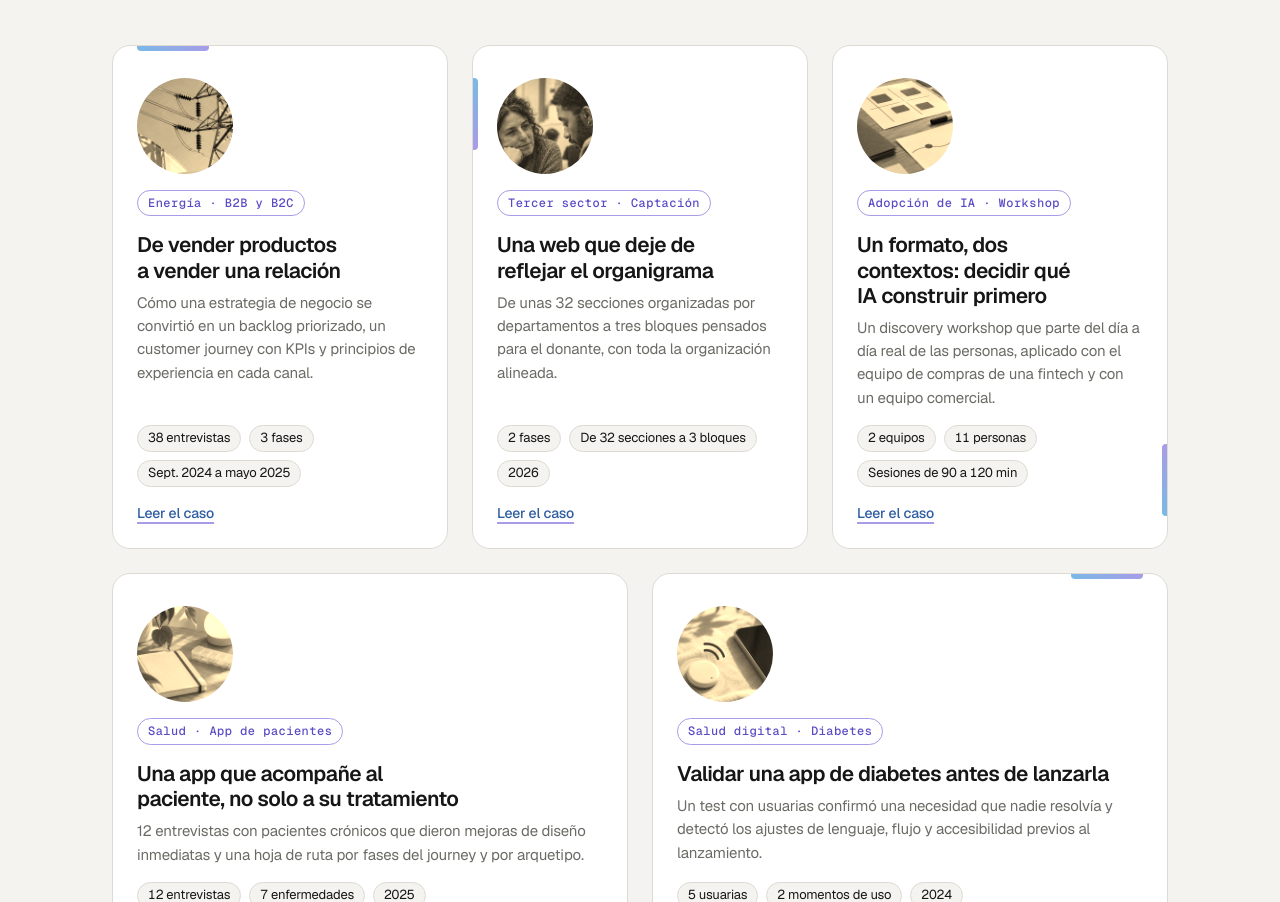
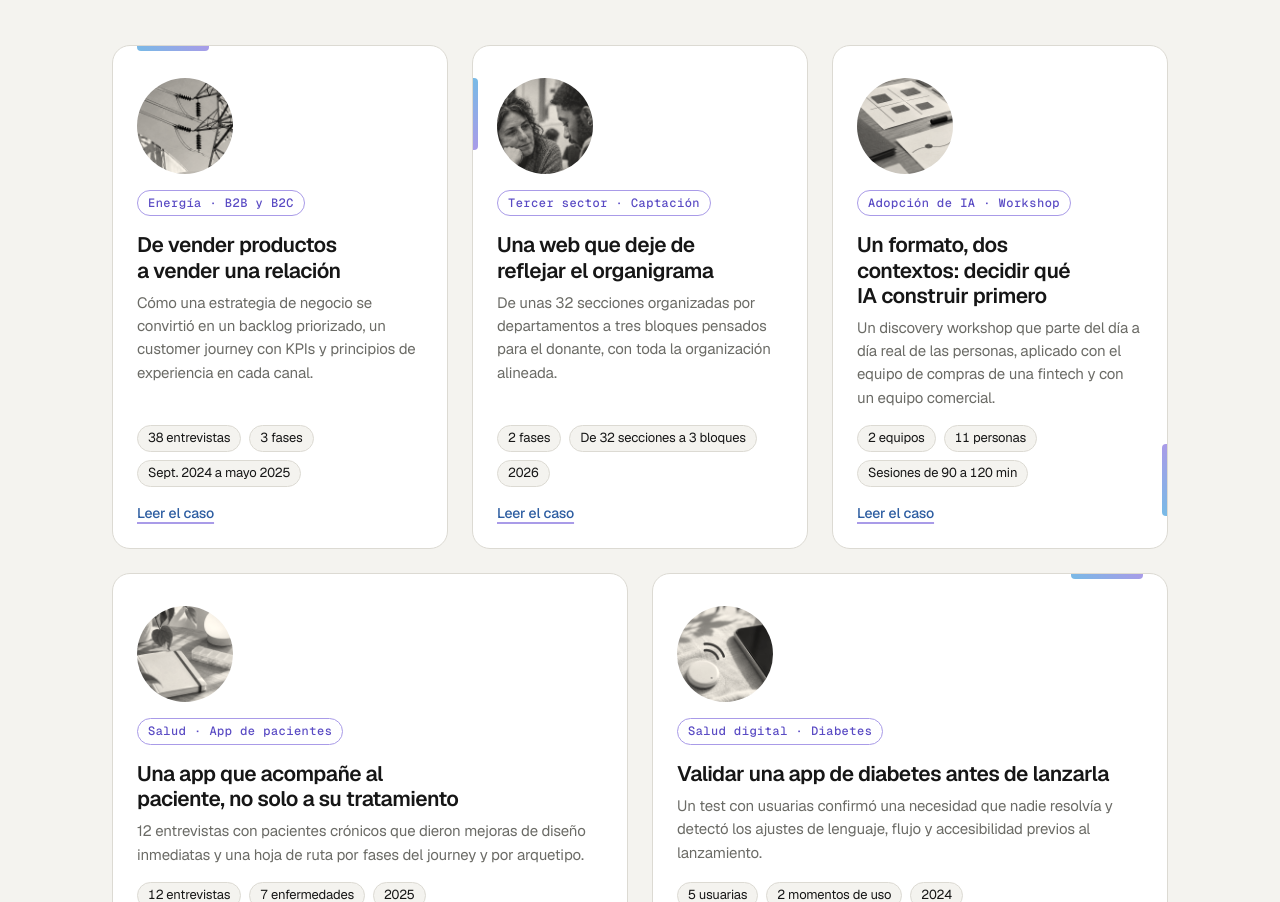
Before and after one commit to Gpunto10/web, a plain HTML site: page index.html in a window 1280 px wide. Shown: the part 2379-3281 px from the top of the page. Drawn offline with nearby package versions, Linux system fonts and the light colour scheme.

Commit message:
Fotos de casos en monocromo cálido tenue por defecto
Co-Authored-By: Claude Opus 5.5 <noreply@anthropic.com>
Claude-Session: https://claude.ai/code/session_01CQViAxg2B9hdx2x9x52D3z

```diff
--- a/index.html
+++ b/index.html
@@ -5,7 +5,7 @@
 <meta name="viewport" content="width=device-width, initial-scale=1, viewport-fit=cover">
 <title>Gema Díez · Service Designer</title>
 <meta name="description" content="Gema Díez, Service Designer estratégica. Hago que lo fragmentado funcione como un solo servicio.">
-<link rel="preconnect" href="https://fonts.googleapis.com"><link rel="preconnect" href="https://fonts.gstatic.com" crossorigin><link rel="stylesheet" href="https://fonts.googleapis.com/css2?family=Caveat:wght@500;600&family=Geist:wght@300;400;500;600;700&family=Geist+Mono:wght@500&display=swap"><link rel="stylesheet" href="styles.css?v=ba7287b1"><script>if('IntersectionObserver' in window&&!matchMedia('(prefers-reduced-motion: reduce)').matches)document.documentElement.classList.add('anim')</script>
+<link rel="preconnect" href="https://fonts.googleapis.com"><link rel="preconnect" href="https://fonts.gstatic.com" crossorigin><link rel="stylesheet" href="https://fonts.googleapis.com/css2?family=Caveat:wght@500;600&family=Geist:wght@300;400;500;600;700&family=Geist+Mono:wght@500&display=swap"><link rel="stylesheet" href="styles.css?v=d1626924"><script>if('IntersectionObserver' in window&&!matchMedia('(prefers-reduced-motion: reduce)').matches)document.documentElement.classList.add('anim')</script>
 </head>
 <body>
 <header class="nav"><div class="inner">
--- a/styles.css
+++ b/styles.css
@@ -427,5 +427,5 @@ body::before{content:"";position:fixed;inset:0 0 auto;height:env(safe-area-inset
 .case:hover .thumb{transform:scale(1.08)}
 .case{padding-top:var(--s6)}
 /* fotos en ocre por defecto y a color al pasar el ratón (portada y cabecera de caso) */
-.case .thumb,.hero-photo img{filter:grayscale(1) sepia(.7) saturate(1.3) brightness(.97) contrast(1.06);transition:filter .5s ease,transform .6s cubic-bezier(.2,.7,.2,1)}
+.case .thumb,.hero-photo img{filter:grayscale(1) sepia(.16) contrast(1.06) brightness(1.01);transition:filter .5s ease,transform .6s cubic-bezier(.2,.7,.2,1)}
 .case:hover .thumb,.case:focus-visible .thumb,.hero-photo:hover img{filter:none}
```
Also changed, not shown: caso-diabetes.html (+1 -1 lines), caso-energia.html (+1 -1 lines), caso-farma.html (+1 -1 lines), caso-ia.html (+1 -1 lines), caso-ong.html (+1 -1 lines).
